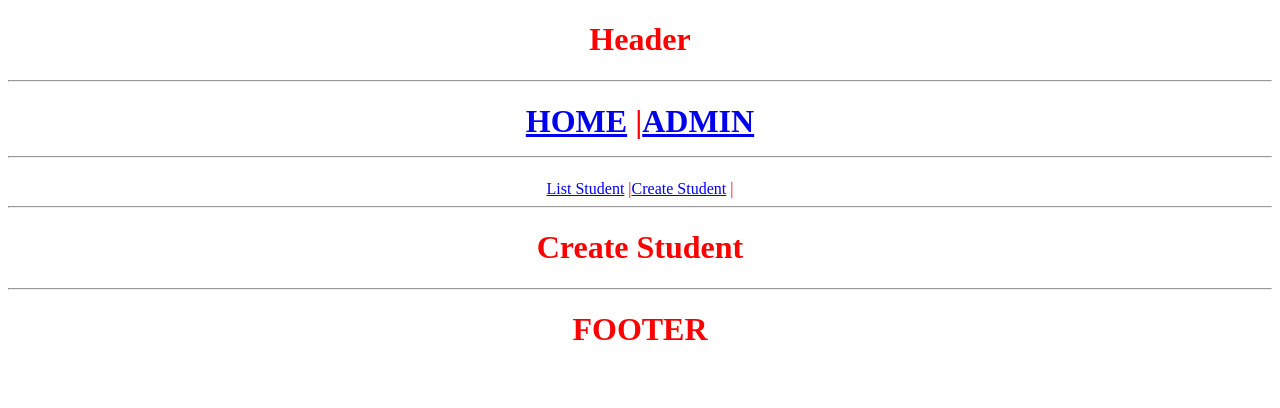
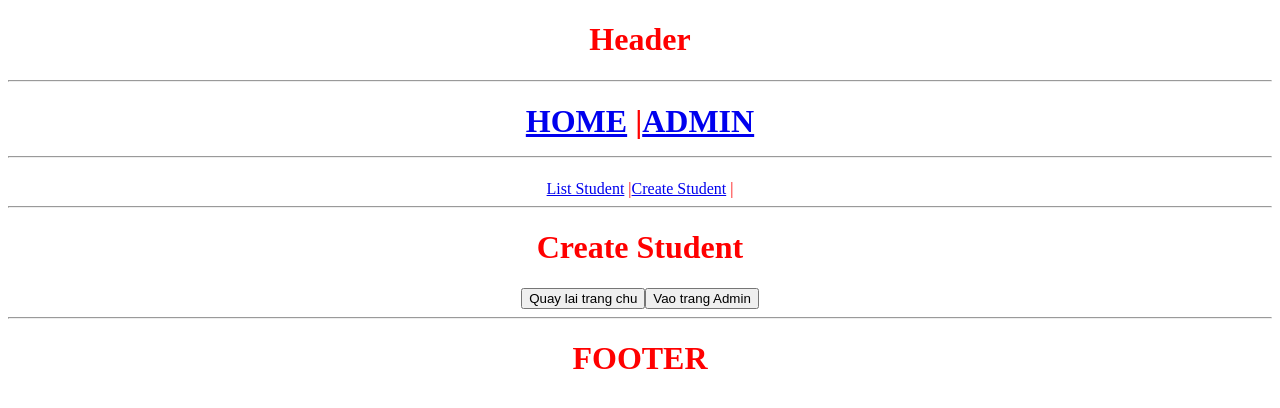
Before and after one commit to LocTM/react-M5-Routes, a React (Create React App) app in the folder demo-react/: page /create-student in a window 1280 px wide. Shown: the top 408 px of the page. Built offline with nearby package versions, Linux system fonts and the light colour scheme.

Commit message:
test navigate

```diff
--- a/demo-react/src/pages/students/CreatStudent.js
+++ b/demo-react/src/pages/students/CreatStudent.js
@@ -1,7 +1,16 @@
+import {useNavigate} from "react-router-dom";
+
 export function CreatStudent(){
+    const navigate = useNavigate()
     return(
         <>
             <h1>Create Student</h1>
+            <button onClick={() => {
+                navigate('/')
+            }}>Quay lai trang chu</button>
+            <button onClick={()=>{
+                navigate('/admin')
+            }}>Vao trang Admin</button>
         </>
     )
 }
```
